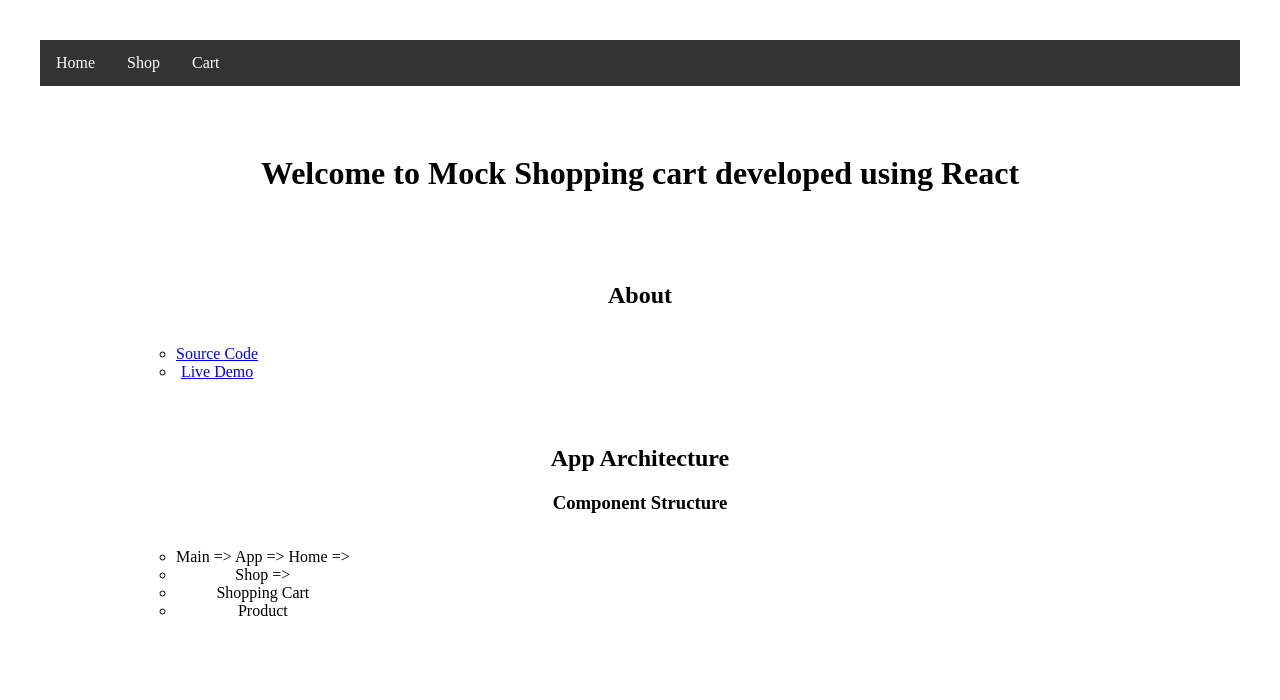
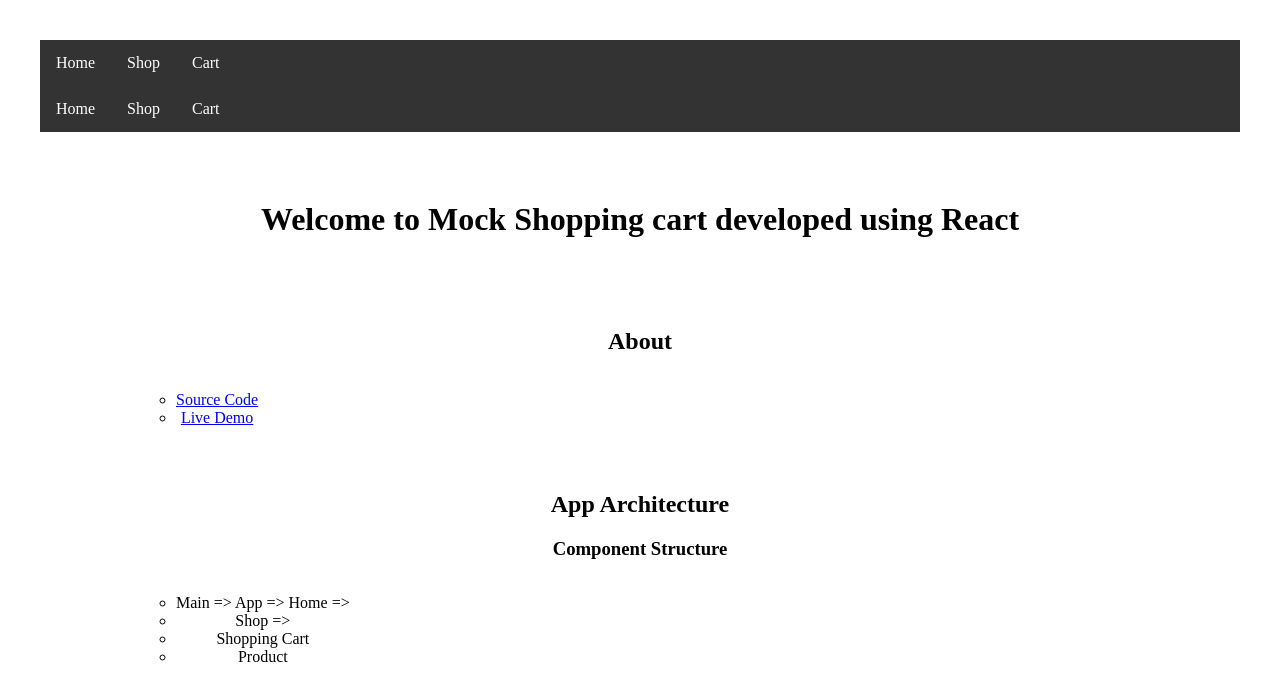
Before and after one commit to amaldevelops/shopping-cart, a React (Vite) app: page / in a window 1280 px wide. Shown: the top 700 px of the page. Built offline with nearby package versions, Linux system fonts and the light colour scheme.

Commit message:
Add React Router

```diff
--- a/package.json
+++ b/package.json
@@ -12,6 +12,7 @@
   "dependencies": {
     "react": "^18.3.1",
     "react-dom": "^18.3.1",
+    "react-router-dom": "^6.28.0",
     "styled-components": "^6.1.13"
   },
   "devDependencies": {
--- a/src/components/Home/Home.jsx
+++ b/src/components/Home/Home.jsx
@@ -1,8 +1,10 @@
 import HomeCSS from './Home.module.css'
+import Navigation from '../Navigation/Navigation';
 function Home()
 {
     return (
         <div className={HomeCSS.container}>
+
             <h1>Welcome to Mock Shopping cart developed using React</h1>
             <div className={HomeCSS.container}>
             <h2>About</h2>
--- a/src/components/Navigation/Navigation.jsx
+++ b/src/components/Navigation/Navigation.jsx
@@ -7,7 +7,7 @@ function Navigation()
             <ul>
                 <li><a href="Home">Home</a></li>
                 <li><a href="Shop">Shop</a></li>
-                <li><a href="Cart">Cart</a></li>
+                <li><a href="ShoppingCart">Cart</a></li>
             </ul>
             </div>
 
--- a/src/components/Shop/Shop.jsx
+++ b/src/components/Shop/Shop.jsx
@@ -5,8 +5,10 @@ function Shop()
     return(
         <div>
             <h1>Shop Items</h1>
-            <Navigation/>
+            {/* <Navigation/> */}
             <ShoppingCart/>
         </div>
     )
 }
+
+export default Shop;
--- a/src/components/ShoppingCart/ShoppingCart.jsx
+++ b/src/components/ShoppingCart/ShoppingCart.jsx
@@ -16,7 +16,7 @@ function ShoppingCart() {
   return (
     <div>
       <h1>Shopping Cart</h1>
-      <Navigation/>
+      {/* <Navigation/> */}
 
       <Heading1>Item 1</Heading1>
       <Heading2>Item 2</Heading2>
--- a/src/components/main.jsx
+++ b/src/components/main.jsx
@@ -1,10 +1,39 @@
 import { StrictMode } from 'react'
 import { createRoot } from 'react-dom/client'
+import {createBrowserRouter, RouterProvider} from "react-router-dom"
 // import './index.css'
-import App from './App'
+import App from './App';
+import Home from './Home/Home';
+import Shop from './Shop/Shop'
+import ShoppingCart from './ShoppingCart/ShoppingCart';
+import Navigation from './Navigation/Navigation';
+
+const router=createBrowserRouter(
+  [
+    {
+      path:"/",
+      element:<App/>
+    },
+    {
+      path:"Home",
+      element:<Home/>
+    },
+    {
+      path:"Shop",
+      element:<Shop/>
+
+    },
+    {
+      path:"ShoppingCart",
+      element:<ShoppingCart/>
+    }
+  ]
+)
+
 
 createRoot(document.getElementById('root')).render(
   <StrictMode>
-    <App />
+    <Navigation/>
+    <RouterProvider router={router}/>
   </StrictMode>,
 )
```
Also changed, not shown: 1 other file (tests, documents, lock files or other folders).
